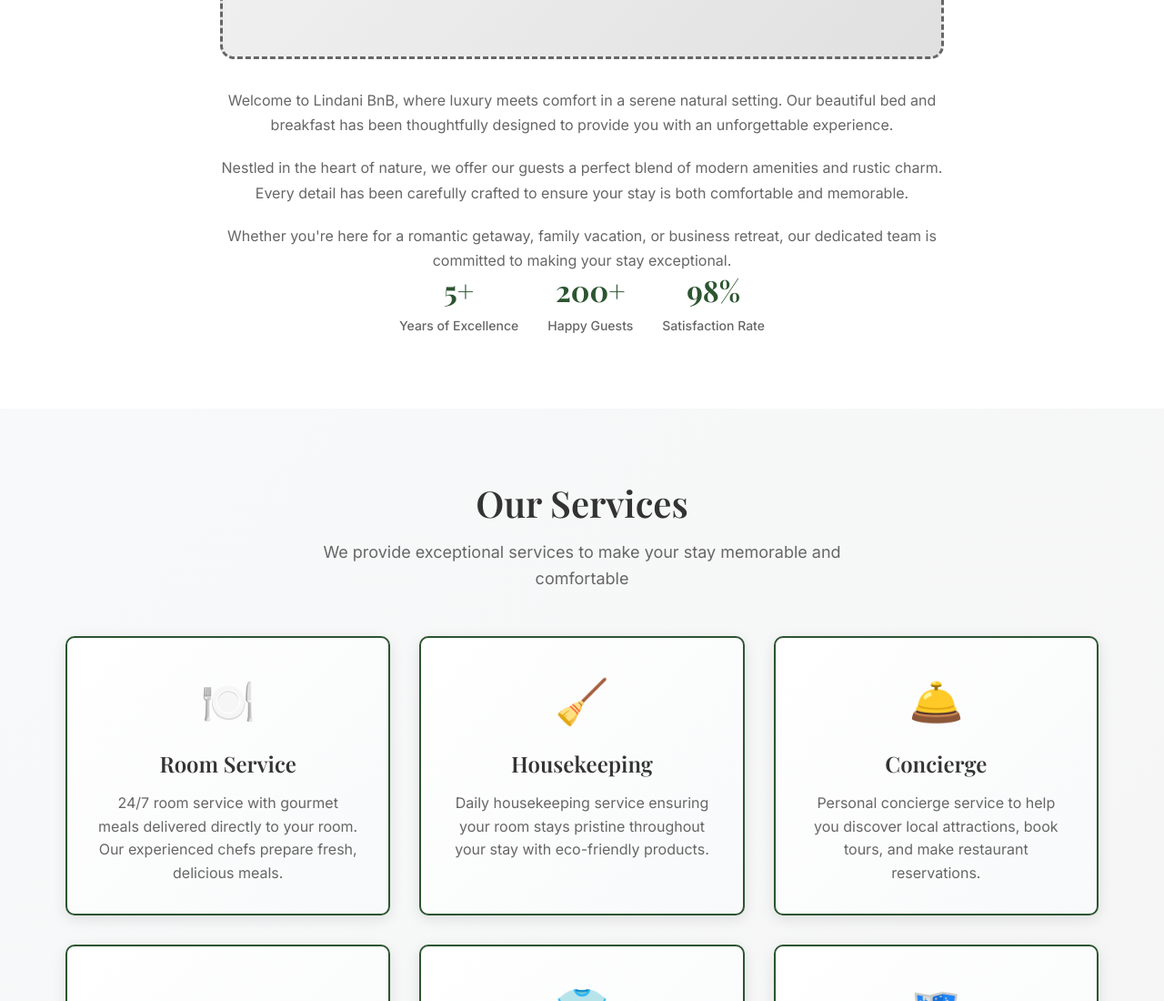
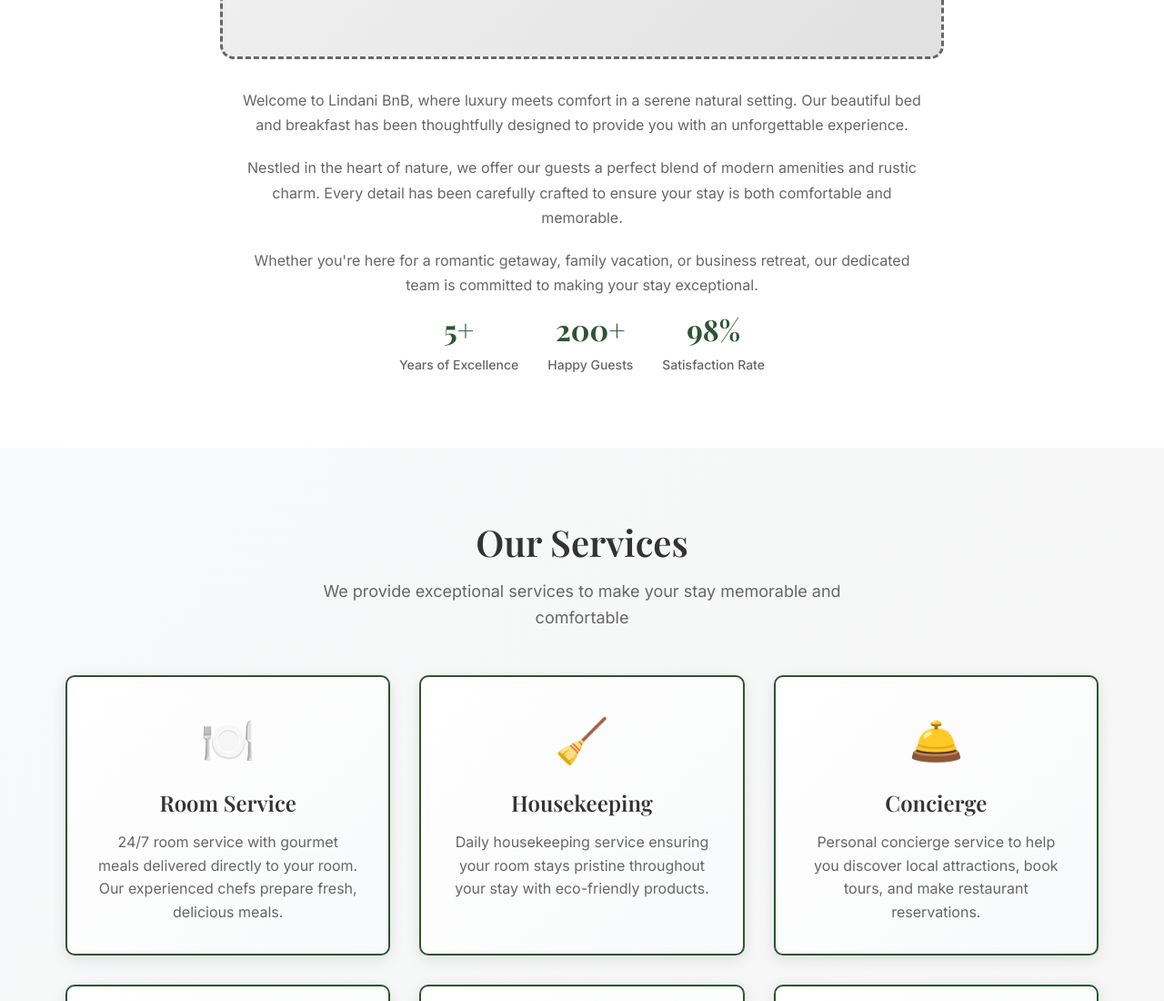
Before and after one commit to Lebo-Madikane/lindani-bnb, a Next.js app: page / in a window 1280 px wide. Shown: the part 1351-2451 px from the top of the page at 91% size. Built offline with nearby package versions, Linux system fonts and the light colour scheme.

Commit message:
update About component text width

```diff
--- a/src/components/About/About.module.scss
+++ b/src/components/About/About.module.scss
@@ -68,7 +68,7 @@
     }
 
     .text {
-        width: 70%;
+        width: 66%;
         margin-bottom: 2.5rem;
         margin: 0px auto;
 
@@ -103,6 +103,7 @@
 
     .stat {
         text-align: center;
+        margin-top: 1rem;
 
         h3 {
             font-size: 2rem;
```
